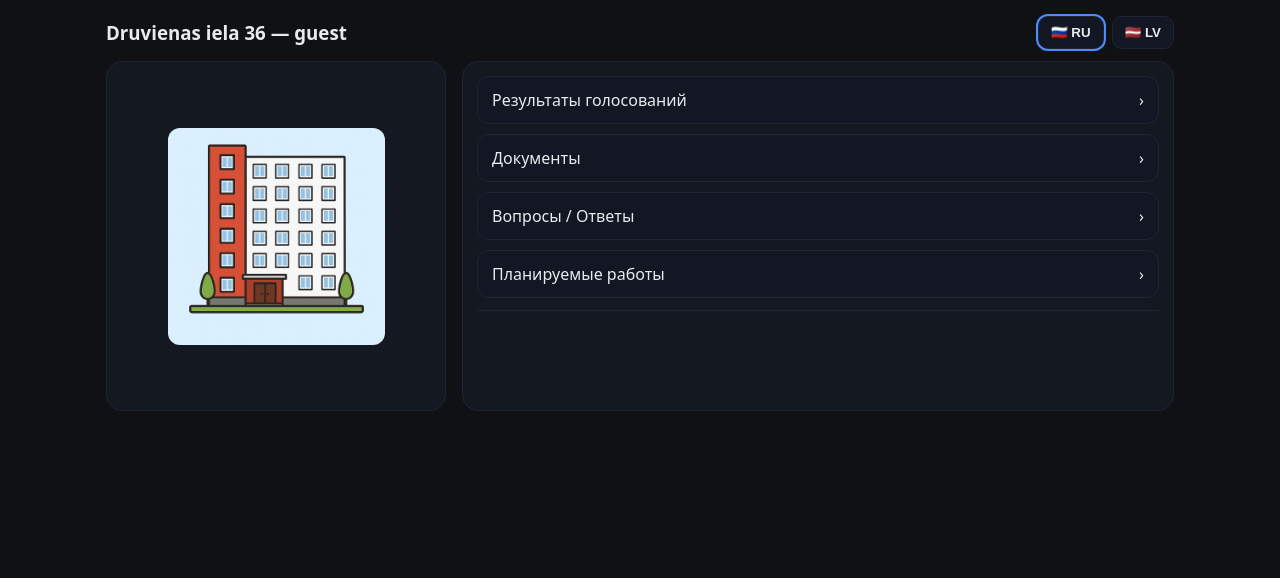
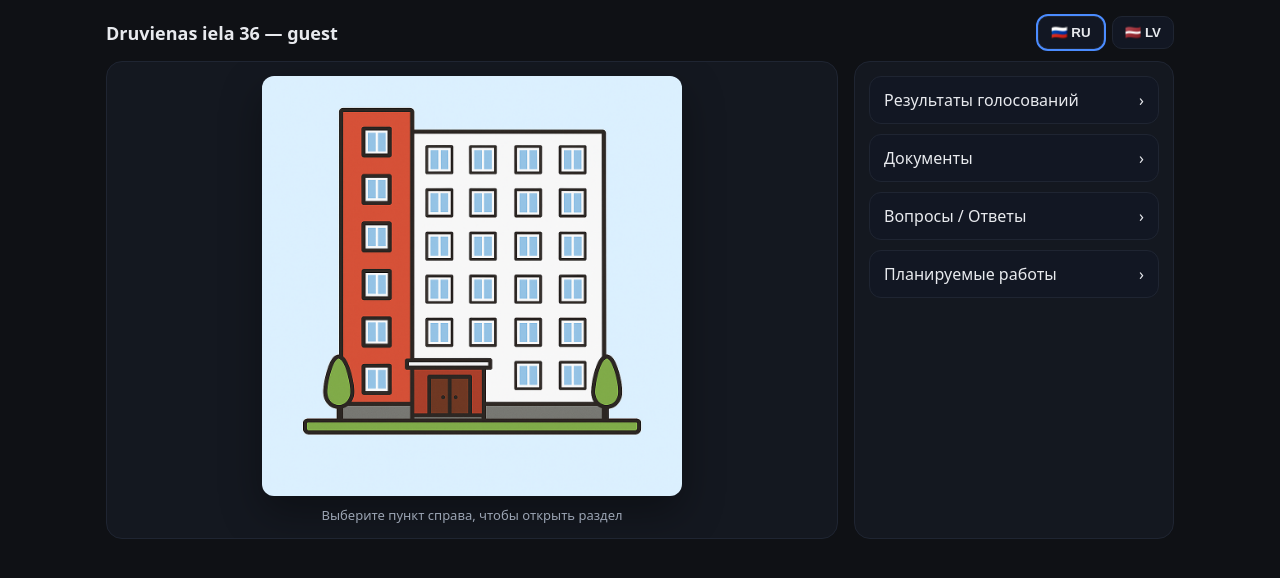
Before and after one commit to embracethevoid-today/druvienas36-webapp, a plain HTML site: page index.html in a window 1280 px wide. Drawn offline with Linux system fonts and the light colour scheme.

Commit message:
Update index.html

```diff
--- a/index.html
+++ b/index.html
@@ -3,253 +3,179 @@
 <head>
 <meta charset="utf-8" />
 <meta name="viewport" content="width=device-width, initial-scale=1" />
-  <title>Druvienas — mājas lietotne</title>
+<title>Druvienas — mājas lietotne (Stage 0)</title>
 <script src="https://telegram.org/js/telegram-web-app.js"></script>
 <style>
   :root{--bg:#0f1115;--panel:#141820;--ink:#e8eaee;--muted:#9aa3b2;--border:#1f2532;--accent:#4b8cff}
   *{box-sizing:border-box}
   html,body{margin:0;padding:0;background:var(--bg);color:var(--ink);font-family:system-ui,-apple-system,Segoe UI,Roboto,Arial}
   .app{max-width:1100px;margin:0 auto;padding:16px}
-    header{display:flex;align-items:center;justify-content:space-between;margin-bottom:12px;position:sticky;top:0;background:var(--bg);z-index:5}
-    .lang{display:flex;gap:8px}
+  header{display:flex;align-items:center;justify-content:space-between;position:sticky;top:0;z-index:10;background:var(--bg);margin-bottom:12px}
+  .title{margin:0;font-size:18px;font-weight:800}
+  .controls{display:flex;align-items:center;gap:8px}
   .btn{border:1px solid var(--border);background:#121723;color:var(--ink);padding:8px 12px;border-radius:10px;cursor:pointer;font-weight:700}
   .btn.active{outline:2px solid var(--accent)}
-    .layout{display:grid;grid-template-columns:340px 1fr;gap:16px}
+  /* мини-логотип справа в хедере */
+  .miniLogo{width:32px;height:32px;border-radius:8px;display:none;cursor:pointer;border:1px solid var(--border);background:#121723;padding:2px}
+  .miniLogo img{display:block;width:100%;height:100%;object-fit:cover;border-radius:6px}
+
+  /* макет: слева рабочая зона (логотип/контент), справа меню */
+  .grid{display:grid;grid-template-columns:1fr 320px;gap:16px}
+  @media (max-width:900px){.grid{grid-template-columns:1fr}}
+
   .card{background:var(--panel);border:1px solid var(--border);border-radius:16px;padding:14px}
+  /* рабочая зона (сюда грузим контент) */
+  .work{min-height:360px;display:flex;align-items:center;justify-content:center;position:relative;overflow:hidden}
+  .homeBox{display:flex;flex-direction:column;align-items:center;gap:10px}
+  .homeLogo{width:min(78%,420px);height:auto;border-radius:12px;box-shadow:0 16px 40px rgba(0,0,0,.35)}
+  .homeHint{color:var(--muted);font-size:13px}
 
-    /* логотип слева */
-    .houseCard{position:relative;overflow:hidden}
-    .houseBox{display:flex;flex-direction:column;gap:10px;align-items:center;justify-content:center;min-height:320px}
-    .houseImg{width:70%;max-width:320px;height:auto;border-radius:12px;display:block;transition:all .25s ease}
+  /* правый блок: меню */
+  .menu .item{display:flex;align-items:center;justify-content:space-between;padding:12px 14px;border-radius:12px;border:1px solid var(--border);background:#121723;cursor:pointer;margin-bottom:10px}
+  .menu .item:hover{outline:2px solid rgba(75,140,255,.5)}
+  .sectionTitle{font-weight:800;margin:0 0 8px}
+  .sectionText{color:var(--muted);line-height:1.5}
 
-    /* компактный режим — после выбора пункта меню */
-    .compact .houseImg{
-      width:110px;max-width:none;
-      position:absolute;right:12px;top:12px;
-      border-radius:8px;box-shadow:0 8px 24px rgba(0,0,0,.35);
-      cursor:pointer;
-    }
-    .hint{color:var(--muted);font-size:12px;margin-top:6px}
-
-    /* правый блок */
-    .menuItem{display:flex;align-items:center;justify-content:space-between;padding:12px 14px;border-radius:12px;border:1px solid var(--border);background:#121723;cursor:pointer;margin-bottom:10px}
-    .menuItem:hover{outline:2px solid rgba(75,140,255,.5)}
-    .sectionTitle{font-weight:800;margin:0 0 8px}
-    .sectionText{color:var(--muted);line-height:1.5;min-height:60px}
-    .error{color:#ffb4b4;background:#381b1b;border:1px solid #5b2a2a;padding:10px 12px;border-radius:10px}
-    @media (max-width:900px){.layout{grid-template-columns:1fr}}
-
-    /* ===== Результаты: дом и «доска» ===== */
-    .stage{position:relative;border:1px solid var(--border);border-radius:12px;padding:12px;background:#0f141f}
-    svg{width:100%;height:auto;display:block}
-    .entrance{cursor:pointer;transition:filter .15s}
-    .entrance:hover{filter:drop-shadow(0 0 10px rgba(75,140,255,.6))}
-
-    .board{
-      position:absolute;left:50%;top:50%;transform:translate(-50%,-50%);
-      background:#101623;border:1px solid #263147;border-radius:14px;
-      box-shadow:0 16px 40px rgba(0,0,0,.5);
-      width:min(420px,90%);padding:16px;display:none;
-    }
-    .board.show{display:block}
-    .boardTitle{font-weight:800;margin:0 0 10px}
-    .row{display:flex;justify-content:space-between;gap:12px;margin:8px 0}
-    .closeBtn{position:absolute;right:10px;top:8px;border:1px solid var(--border);background:#1a2030;color:var(--ink);border-radius:10px;padding:4px 8px;cursor:pointer}
+  /* когда раздел открыт: показываем мини-лого */
+  .compact .miniLogo{display:block}
 </style>
 </head>
 <body>
   <div class="app">
     <header>
-      <h3 id="pageTitle" style="margin:0">Druvienas iela 36 — …</h3>
-      <div class="lang">
+      <h3 class="title" id="pageTitle">Druvienas iela 36 — …</h3>
+      <div class="controls">
+        <div class="miniLogo" id="miniHome" title="На главный">
+          <img src="./house.png" alt="home">
+        </div>
         <button id="ruBtn" class="btn">🇷🇺 RU</button>
         <button id="lvBtn" class="btn">🇱🇻 LV</button>
       </div>
     </header>
 
-    <div id="grid" class="layout">
-      <!-- крупное лого, которое потом сворачивается и становится кнопкой «домой» -->
-      <div class="card houseCard">
-        <div class="houseBox">
-          <img id="houseImg" class="houseImg" src="./house.png" alt="Druvienas iela">
-          <div class="hint" id="homeHint" style="display:none">Нажмите на дом, чтобы вернуться на главный экран</div>
+    <div class="grid">
+      <!-- ЛЕВАЯ КОЛОНКА: рабочая зона -->
+      <div class="card work" id="workArea">
+        <!-- Главный экран -->
+        <div class="homeBox" id="homeView">
+          <img class="homeLogo" src="./house.png" alt="Дом">
+          <div class="homeHint" id="homeHint">Выберите пункт справа, чтобы открыть раздел</div>
         </div>
+        <!-- Здесь будем подменять контент -->
+        <div id="contentView" style="display:none;width:100%"></div>
       </div>
 
-      <!-- меню + контент -->
-      <div class="card">
-        <div id="menu"></div>
-        <hr style="border:none;border-top:1px solid var(--border);margin:12px 0">
-        <div id="contentArea">
-          <div id="contentTitle" class="sectionTitle"></div>
-          <div id="contentText" class="sectionText"></div>
-          <div id="resultsRoot" style="display:none"></div>
-          <div id="errorBox" class="error" style="display:none"></div>
-        </div>
+      <!-- ПРАВАЯ КОЛОНКА: меню -->
+      <div class="card menu" id="menu">
+        <!-- генерируется скриптом -->
       </div>
     </div>
   </div>
 
 <script>
-    /* ==== инициализация ==== */
+  // Telegram init
   const tg = window.Telegram?.WebApp; tg?.ready(); tg?.expand();
   const user = tg?.initDataUnsafe?.user;
   const displayName = user?.first_name || (user?.username ? '@'+user.username : 'guest');
-    const pageTitle = document.getElementById('pageTitle');
-    pageTitle.textContent = `Druvienas iela 36 — ${displayName}`;
+  document.getElementById('pageTitle').textContent = `Druvienas iela 36 — ${displayName}`;
 
-    const state = { lang:'ru', data:null, active:null };
-    const qsLang = new URLSearchParams(location.search).get('lang');
-    state.lang = (qsLang || user?.language_code || 'ru').toLowerCase().startsWith('lv') ? 'lv' : 'ru';
-
-    const $ = s => document.querySelector(s);
-    const grid=$('#grid'), ruBtn=$('#ruBtn'), lvBtn=$('#lvBtn');
-    const menuBox=$('#menu'), contentTitle=$('#contentTitle'), contentText=$('#contentText'), errorBox=$('#errorBox');
-    const resultsRoot=$('#resultsRoot'), houseImg=$('#houseImg'), homeHint=$('#homeHint');
-
-    ruBtn.onclick = ()=>{ state.lang='ru'; applyLang(); };
-    lvBtn.onclick = ()=>{ state.lang='lv'; applyLang(); };
-
-    /* ==== данные меню/контента берём из data.json ==== */
-    async function loadJSON(){
-      try{
-        const res = await fetch(`./data.json?v=${Date.now()}`);
-        if(!res.ok) throw new Error(`HTTP ${res.status}`);
-        return await res.json();
-      }catch(e){
-        errorBox.style.display='block';
-        errorBox.textContent = `Не удалось загрузить data.json (${e.message}).`;
-        throw e;
+  // локализация
+  const L = {
+    ru: {
+      menu: {
+        results: 'Результаты голосований',
+        docs:    'Документы',
+        qa:      'Вопросы / Ответы',
+        plan:    'Планируемые работы'
+      },
+      sections: {
+        results: { title:'Результаты голосований', text:'Здесь в дальнейшем будет интерактив.' },
+        docs:    { title:'Документы',              text:'Раздел документов (заглушка).' },
+        qa:      { title:'Вопросы / Ответы',       text:'Раздел Q&A (заглушка).' },
+        plan:    { title:'Планируемые работы',     text:'Раздел с планами (заглушка).' },
+      }
+    },
+    lv: {
+      menu: {
+        results: 'Balsošanas rezultāti',
+        docs:    'Dokumenti',
+        qa:      'Jautājumi / Atbildes',
+        plan:    'Plānotie darbi'
+      },
+      sections: {
+        results: { title:'Balsošanas rezultāti', text:'Te vēlāk būs interaktīvs.' },
+        docs:    { title:'Dokumenti',            text:'Dokumentu sadaļa (vietturis).' },
+        qa:      { title:'Jautājumi / Atbildes', text:'J&A sadaļa (vietturis).' },
+        plan:    { title:'Plānotie darbi',       text:'Plānoto darbu sadaļa (vietturis).' },
       }
     }
+  };
+  let lang = (user?.language_code || 'ru').toLowerCase().startsWith('lv') ? 'lv' : 'ru';
 
-    /* ==== построение меню ==== */
-    function applyLang(){
-      const d = state.data; if(!d) return;
-      const L = state.lang;
+  const ruBtn = document.getElementById('ruBtn');
+  const lvBtn = document.getElementById('lvBtn');
+  const menuEl = document.getElementById('menu');
+  const appEl  = document.querySelector('.app');
+  const work   = document.getElementById('workArea');
+  const homeView = document.getElementById('homeView');
+  const contentView = document.getElementById('contentView');
+  const miniHome = document.getElementById('miniHome');
 
-      ruBtn.classList.toggle('active', L==='ru');
-      lvBtn.classList.toggle('active', L==='lv');
+  ruBtn.onclick = () => { lang='ru'; renderMenu(); if (!contentViewVisible()) updateLangInContent(); setLangButtons();};
+  lvBtn.onclick = () => { lang='lv'; renderMenu(); if (!contentViewVisible()) updateLangInContent(); setLangButtons();};
 
-      menuBox.innerHTML='';
-      d.menu.forEach(item=>{
-        const el=document.createElement('div');
-        el.className='menuItem';
-        el.dataset.id=item.id;
-        el.innerHTML=`<span>${L==='lv'?item.lv:item.ru}</span><span>›</span>`;
-        el.onclick=()=>openSection(item.id);
-        menuBox.appendChild(el);
+  function setLangButtons(){
+    ruBtn.classList.toggle('active', lang==='ru');
+    lvBtn.classList.toggle('active', lang==='lv');
+  }
+
+  const MENU = ['results','docs','qa','plan'];
+
+  function renderMenu(){
+    const t = L[lang].menu;
+    menuEl.innerHTML='';
+    MENU.forEach(id=>{
+      const item = document.createElement('div');
+      item.className = 'item';
+      item.innerHTML = `<span>${t[id]}</span><span>›</span>`;
+      item.onclick = () => openSection(id);
+      menuEl.appendChild(item);
     });
-
-      // стартовый экран без compact
-      grid.classList.remove('compact');
-      homeHint.style.display='none';
-      contentTitle.textContent = '';
-      contentText.textContent  = '';
-      resultsRoot.style.display='none';
-      resultsRoot.innerHTML = '';
-      state.active = null;
   }
 
   function openSection(id){
-      const d=state.data, L=state.lang;
-      const item = d.menu.find(m=>m.id===id);
-      const title = L==='lv' ? item.lv : item.ru;
-      const blob  = d.content[id] ? (L==='lv' ? d.content[id].lv : d.content[id].ru) : '';
-
-      state.active = id;
-
-      // свернуть логотип + сделать его «домой»
-      grid.classList.add('compact');
-      homeHint.style.display='block';
-      houseImg.onclick = ()=>applyLang(); // вернуться на главную
-
-      contentTitle.textContent = title;
-      contentText.textContent  = (id==='results') ? '' : blob;
-
-      if (id==='results') {
-        renderResults(); // рисуем дом с подъездами здесь же
-      } else {
-        resultsRoot.style.display='none';
-        resultsRoot.innerHTML='';
-      }
+    // включаем compact-режим: мини-лого рядом с RU/LV
+    document.body.classList.add('compact');
+    homeView.style.display = 'none';
+    contentView.style.display = 'block';
+    // рендерим контент
+    const sec = L[lang].sections[id];
+    contentView.innerHTML = `
+      <div class="sectionTitle">${sec.title}</div>
+      <div class="sectionText">${sec.text}</div>
+    `;
   }
 
-    /* ==== результаты голосований — дом с 5 подъездами + «доска» ==== */
-    const VOTES = { // временно в коде; потом подхватим votes.json
-      entrances: [
-        { id:1, yes:9,  no:0 },
-        { id:2, yes:12, no:0 },
-        { id:3, yes:14, no:1 },
-        { id:4, yes:8,  no:0 },
-        { id:5, yes:9,  no:0 }
-      ]
+  function contentViewVisible(){ return homeView.style.display === 'none'; }
+
+  // мини-логотип: возврат на главный
+  miniHome.onclick = () => {
+    document.body.classList.remove('compact');
+    contentView.style.display = 'none';
+    homeView.style.display = 'flex';
   };
 
-    function renderResults(){
-      resultsRoot.style.display='block';
-      resultsRoot.innerHTML = `
-        <div class="stage">
-          <svg viewBox="0 0 900 560" aria-label="Дом 5 подъездов">
-            <rect x="0" y="0" width="900" height="560" fill="#d9eefc"/>
-            <rect x="160" y="60" width="680" height="440" fill="#f5f7fb" stroke="#2c3446" stroke-width="4" rx="10"/>
-            <rect x="60"  y="20" width="140" height="520" fill="#c54735" stroke="#2c3446" stroke-width="4" rx="10"/>
-
-            <!-- пять подъездов (кликабельные зоны) -->
-            <g class="entrance" data-id="1" transform="translate(60,420)">
-              <rect width="140" height="60" fill="rgba(75,140,255,.08)" stroke="#2c3446" stroke-width="2" rx="8"/>
-              <rect x="28" y="8" width="84" height="44" fill="#5a3b32" stroke="#2c3446" stroke-width="3" rx="4"/>
-            </g>
-            <g class="entrance" data-id="2" transform="translate(220,420)">
-              <rect width="120" height="60" fill="rgba(75,140,255,.08)" stroke="#2c3446" stroke-width="2" rx="8"/>
-              <rect x="18" y="8" width="84" height="44" fill="#5a3b32" stroke="#2c3446" stroke-width="3" rx="4"/>
-            </g>
-            <g class="entrance" data-id="3" transform="translate(380,420)">
-              <rect width="120" height="60" fill="rgba(75,140,255,.08)" stroke="#2c3446" stroke-width="2" rx="8"/>
-              <rect x="18" y="8" width="84" height="44" fill="#5a3b32" stroke="#2c3446" stroke-width="3" rx="4"/>
-            </g>
-            <g class="entrance" data-id="4" transform="translate(540,420)">
-              <rect width="120" height="60" fill="rgba(75,140,255,.08)" stroke="#2c3446" stroke-width="2" rx="8"/>
-              <rect x="18" y="8" width="84" height="44" fill="#5a3b32" stroke="#2c3446" stroke-width="3" rx="4"/>
-            </g>
-            <g class="entrance" data-id="5" transform="translate(700,420)">
-              <rect width="120" height="60" fill="rgba(75,140,255,.08)" stroke="#2c3446" stroke-width="2" rx="8"/>
-              <rect x="18" y="8" width="84" height="44" fill="#5a3b32" stroke="#2c3446" stroke-width="3" rx="4"/>
-            </g>
-          </svg>
-
-          <div class="board" id="board">
-            <button class="closeBtn" id="closeBoard">✕</button>
-            <div class="boardTitle">Подъезд <span id="bPid">1</span></div>
-            <div class="row"><span>✅ За</span><span id="bYes">0</span></div>
-            <div class="row"><span>❌ Против</span><span id="bNo">0</span></div>
-          </div>
-        </div>
-      `;
-
-      const stage = resultsRoot.querySelector('.stage');
-      const board = resultsRoot.querySelector('#board');
-      const bPid = resultsRoot.querySelector('#bPid');
-      const bYes = resultsRoot.querySelector('#bYes');
-      const bNo  = resultsRoot.querySelector('#bNo');
-      const close = resultsRoot.querySelector('#closeBoard');
-
-      stage.querySelectorAll('.entrance').forEach(el=>{
-        el.addEventListener('click', e=>{
-          const id = +el.dataset.id;
-          const row = VOTES.entrances.find(x=>x.id===id) || {yes:0, no:0};
-          bPid.textContent = id;
-          bYes.textContent = row.yes;
-          bNo.textContent  = row.no;
-          board.classList.add('show');
-        });
-      });
-
-      close.onclick = ()=>board.classList.remove('show');
+  function updateLangInContent(){
+    // на главном экране пока только подсказка; тексты разделов перерисуются при открытии
+    document.getElementById('homeHint').textContent =
+      lang==='lv' ? 'Izvēlieties sadaļu labajā pusē, lai atvērtu to' :
+                    'Выберите пункт справа, чтобы открыть раздел';
   }
 
-    /* запуск */
-    loadJSON().then(json=>{ state.data=json; applyLang(); }).catch(console.error);
+  // init
+  setLangButtons();
+  renderMenu();
+  updateLangInContent();
 </script>
 </body>
 </html>
```
Lines whose indentation alone changed are shown as unchanged.
